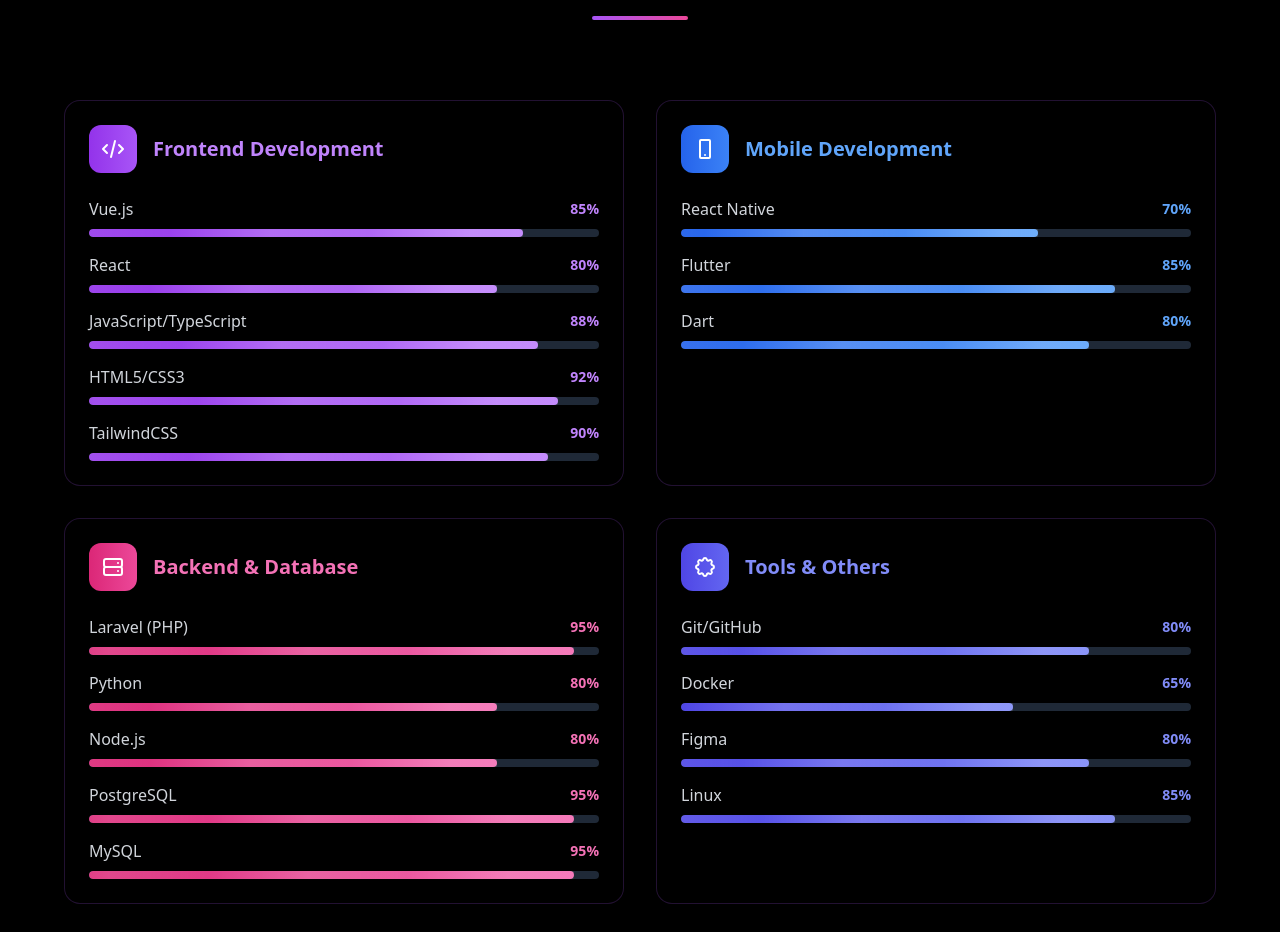
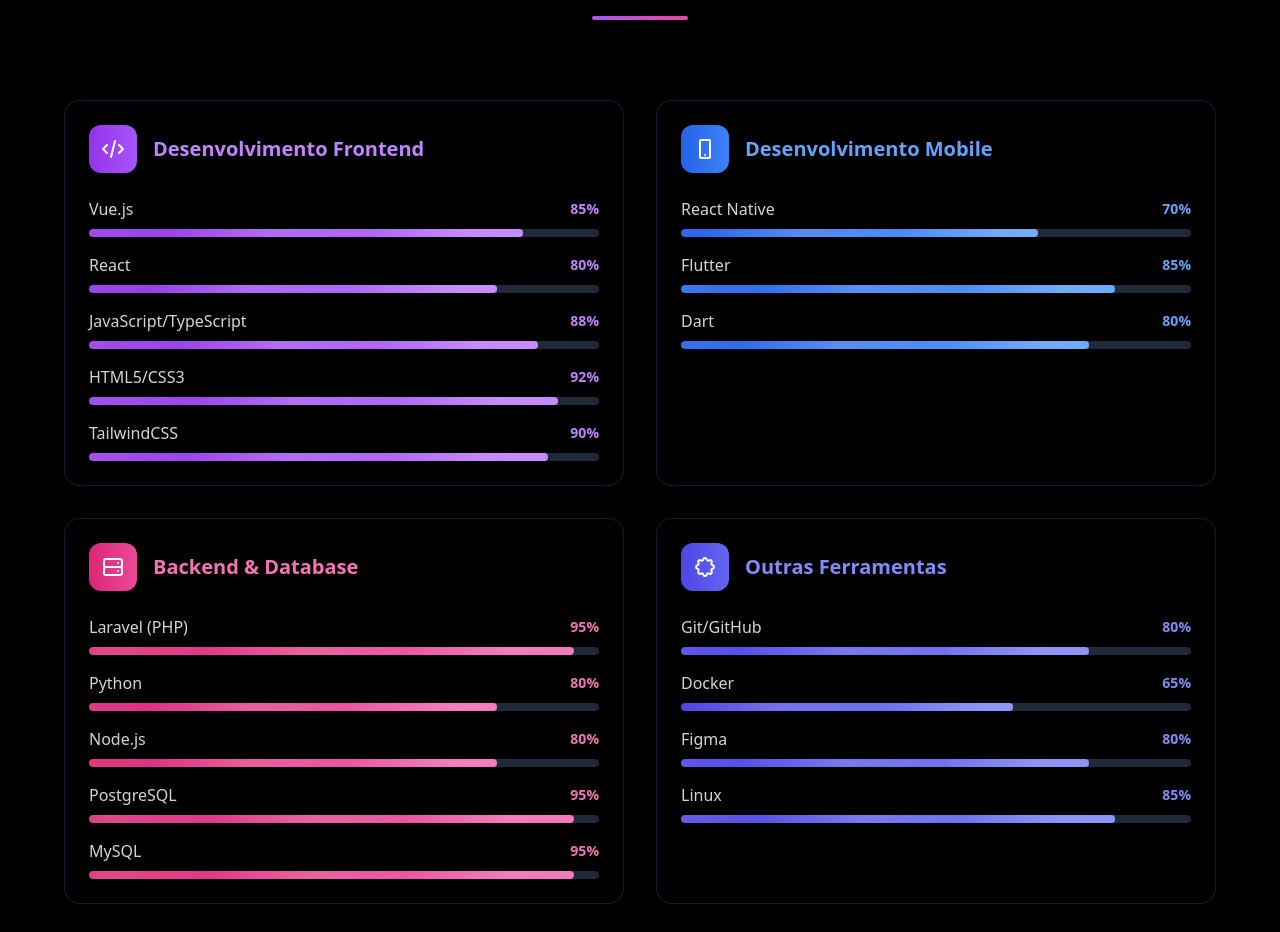
Before and after one commit to iaraloayza/iaraloayza.github.io, a Vue app: page / in a window 1280 px wide. Shown: the part 1700-2632 px from the top of the page. Built offline with nearby package versions, Linux system fonts and the light colour scheme; no server answers.

Commit message:
fix: :memo: categorias de skills

```diff
--- a/src/components/sections/SkillsSection.vue
+++ b/src/components/sections/SkillsSection.vue
@@ -17,14 +17,14 @@
           <div class="grid md:grid-cols-2 gap-8">
             <SkillCategory
               v-reveal="{ delay: 0 }"
-              title="Frontend Development"
+              title="Desenvolvimento Frontend"
               :skills="frontendSkills"
               color="purple"
               icon="code"
             />
             <SkillCategory
               v-reveal="{ delay: 120 }"
-              title="Mobile Development"
+              title="Desenvolvimento Mobile"
               :skills="mobileSkills"
               color="blue"
               icon="device-mobile"
@@ -38,7 +38,7 @@
             />
             <SkillCategory
               v-reveal="{ delay: 360 }"
-              title="Tools & Others"
+              title="Outras Ferramentas"
               :skills="toolsSkills"
               color="indigo"
               icon="cog"
```
